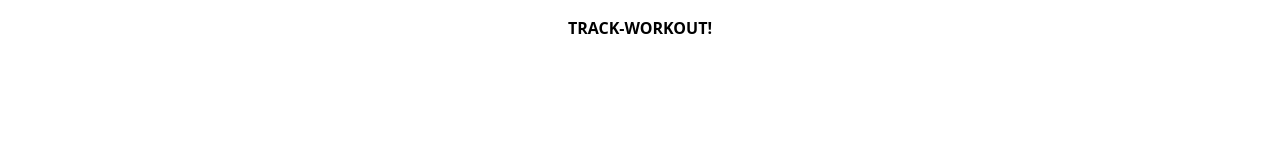
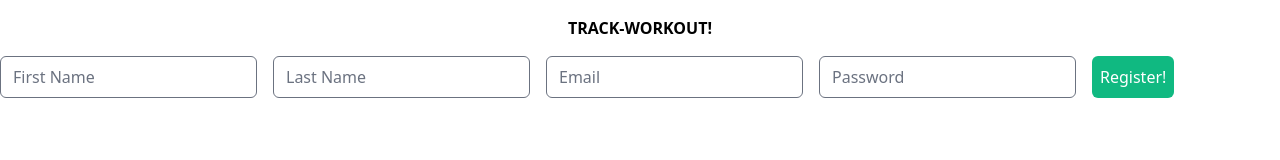
Before and after one commit to adamslucas13/track-workout1, a website built with Vite: page src/index.html in a window 1280 px wide. Built offline with nearby package versions, Linux system fonts and the light colour scheme.

Commit message:
added main form

```diff
--- a/src/index.html
+++ b/src/index.html
@@ -10,6 +10,64 @@
   </head>
   <body>
     <h1 class="font-black my-4 uppercase text-center">Track-Workout!</h1>
+
+    <form class="flex gap-4">
+      <div>
+        <label for="fname" class="sr-only">First Name:</label
+        ><input
+          type="text"
+          id="fname"
+          name="fname"
+          placeholder="First Name"
+          class="rounded-md"
+        />
+      </div>
+      <div>
+        <label for="lname" class="sr-only">Last Name:</label
+        ><input
+          type="text"
+          id="lname"
+          name="lname"
+          placeholder="Last Name"
+          class="rounded-md"
+        />
+      </div>
+      <div>
+        <label for="email" class="sr-only">Email:</label
+        ><input
+          type="email"
+          id="email"
+          name="email"
+          placeholder="Email"
+          class="rounded-md"
+        />
+      </div>
+      <div>
+        <label for="password" class="sr-only">Password:</label
+        ><input
+          type="password"
+          id="password"
+          name="password"
+          placeholder="Password"
+          class="rounded-md"
+        />
+      </div>
+      <button
+        type="submit"
+        class="
+          bg-green-500
+          rounded-md
+          p-2
+          text-white
+          hover:bg-green-700
+          transition
+          ease-out
+          duration-700
+        "
+      >
+        Register!
+      </button>
+    </form>
     <script src="./index.js" type="module"></script>
   </body>
 </html>
```
